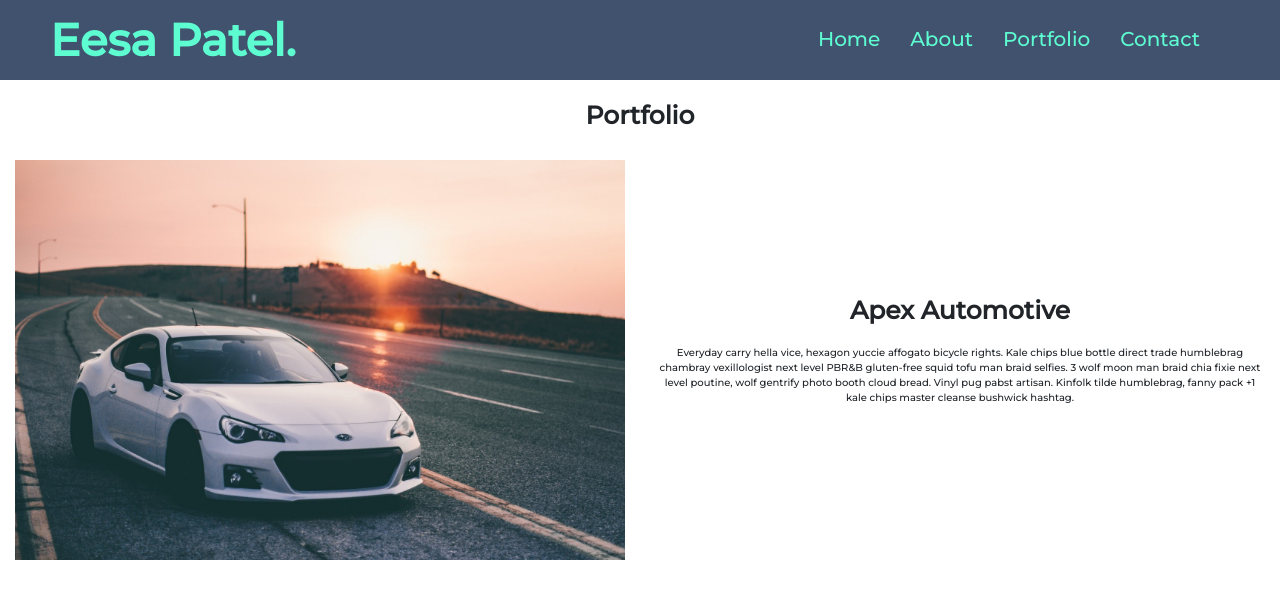
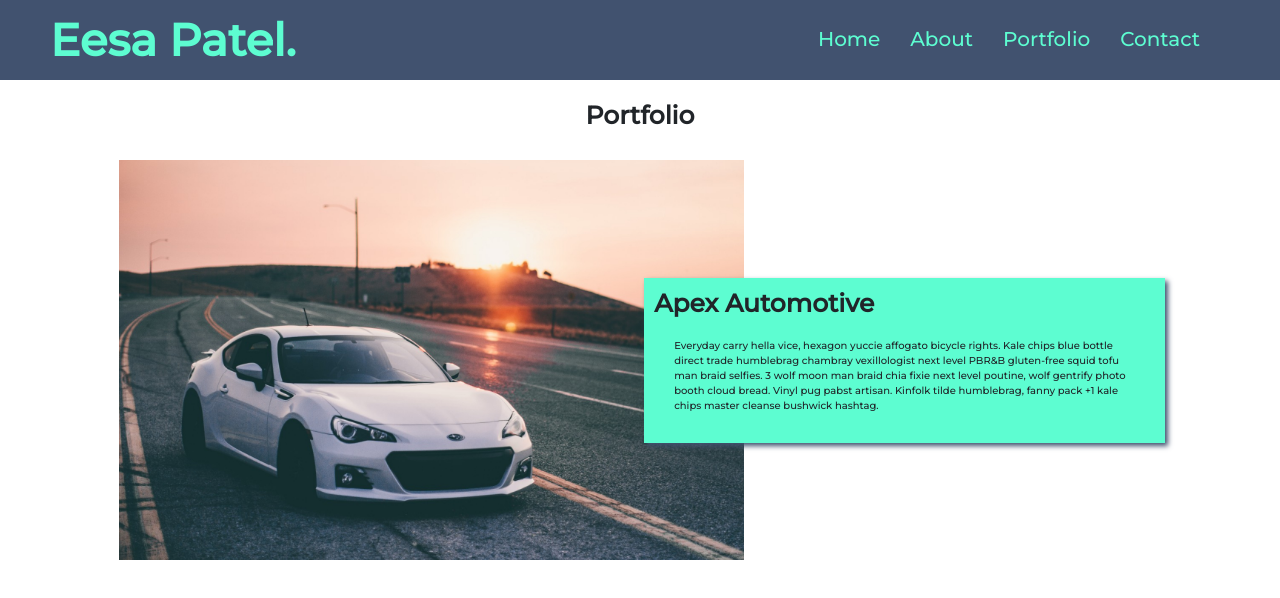
Before and after one commit to eesa94/react-portfolio, a React (Create React App) app: page /portfolio in a window 1280 px wide. Shown: the top 598 px of the page. Built offline with nearby package versions, Linux system fonts and the light colour scheme.

Commit message:
crossover project image and information; add hover fx and style

```diff
--- a/src/App.css
+++ b/src/App.css
@@ -15,7 +15,6 @@ html, body {
 }
 
 a:hover {
-    color: #fd5df7!important;
     text-decoration: none!important;
 }
 
--- a/src/components/Project.css
+++ b/src/components/Project.css
@@ -3,3 +3,62 @@
     background-position: center;
     background-repeat: no-repeat;
 }
+
+.projectOverlay {
+    height: 100%;
+    width: 100%;
+    display: flex;
+    justify-content: center;
+    align-items: center;
+    background-color: rgba(255,255,255,0);
+    transition: 0.8s;
+}
+
+.projectOverlayActive {
+    background-color: rgba(255, 255, 255, 0.4);
+}
+
+.projectLink {
+    padding: 5px 15px;
+    font-size: 1.4rem;
+    font-family: 'Montserrat', sans-serif;
+    font-weight: 500;
+    color: var(--secondary-colour);
+    background-color: rgba(0,0,0,0);
+    border: 2px solid var(--secondary-colour);
+    opacity: 0;
+    transition: 0.5s;
+}
+
+.projectLink:hover {
+    color: #fff;
+    background-color: var(--secondary-colour);
+    border: 2px solid var(--secondary-colour);
+}
+
+.projectLink.focus, .projectLink:focus {
+    box-shadow: none;
+}
+
+.projectLinkActive {
+    opacity: 1;
+}
+
+.projectInformationCol {
+    margin-left: -100px;
+    transition: 0.6s;
+}
+
+.projectInformationColActive {
+    margin-left: -40px;
+}
+
+.projectInformation {
+    padding: 10px;
+    background-color: var(--primary-colour);
+    box-shadow: 3px 3px 5px var(--secondary-colour);
+}
+
+.projectDescription {
+    margin: 0 20px 20px;
+}
--- a/src/components/Project.js
+++ b/src/components/Project.js
@@ -1,5 +1,5 @@
 import React, { Component } from 'react';
-import { Row, Col } from 'reactstrap';
+import { Row, Col, Button } from 'reactstrap';
 import './Project.css';
 
 
@@ -8,8 +8,27 @@ export class Project extends Component {
         super(props)
 
         this.state = {
+            active: false
+        }
 
-        }
+        this.mouseEnter = this.mouseEnter.bind(this);
+    }
+
+
+    mouseEnter = () => {
+        this.setState({
+            active: true
+        }, () => {
+            document.addEventListener('mouseleave', this.mouseLeave);
+        })
+    }
+
+    mouseLeave = () => {
+        this.setState({
+            active: false
+        }, () => {
+            document.removeEventListener('mouseleave', this.mouseLeave)
+        })
     }
 
 
@@ -19,16 +38,30 @@ export class Project extends Component {
             backgroundImage: this.props.image
         }
 
+
+
         return (
-            <Row className="projectRow">
-                <Col xs="12" lg="6">
-                    <div className="projectImage h-100 w-100 d-flex justify-content-center align-items-center" style={projectImage}>
+            <Row noGutters className="projectRow">
+                <Col xs="12" lg={{ size: 6, offset: 1 }}>
+                    <div
+                        className="projectImage h-100 w-100 d-flex justify-content-center align-items-center"
+                        style={projectImage}
+                        onMouseEnter={this.mouseEnter}
+                        onMouseLeave={this.mouseLeave}
+                    >
+                        <div className={this.state.active ? "projectOverlay projectOverlayActive" : "projectOverlay"}>
+                            <Button href={this.props.url} target="_blank" className={this.state.active ? "projectLink projectLinkActive" : "projectLink"}>
+                            View Site
+                            </Button>
+                        </div>
                     </div>
                 </Col>
-                <Col xs="12" lg="6">
-                    <div className="projectInformation h-100 w-100 d-flex justify-content-center align-items-center flex-column">
-                        <h1 className="projectTitle montserrat-7 mb2">{this.props.name}</h1>
-                        <p className="montserrat-5 mb2">{this.props.description}</p>
+                <Col xs="12" lg="5" className={this.state.active ? "projectInformationCol projectInformationColActive" : "projectInformationCol"}>
+                    <div className="h-100 w-100 d-flex justify-content-center align-items-start flex-column">
+                        <div className="projectInformation">
+                            <h1 className="projectTitle montserrat-7 mb2 text-left">{this.props.name}</h1>
+                            <p className="projectDescription montserrat-5 text-left">{this.props.description}</p>
+                        </div>
                     </div>
                 </Col>
             </Row>
```
